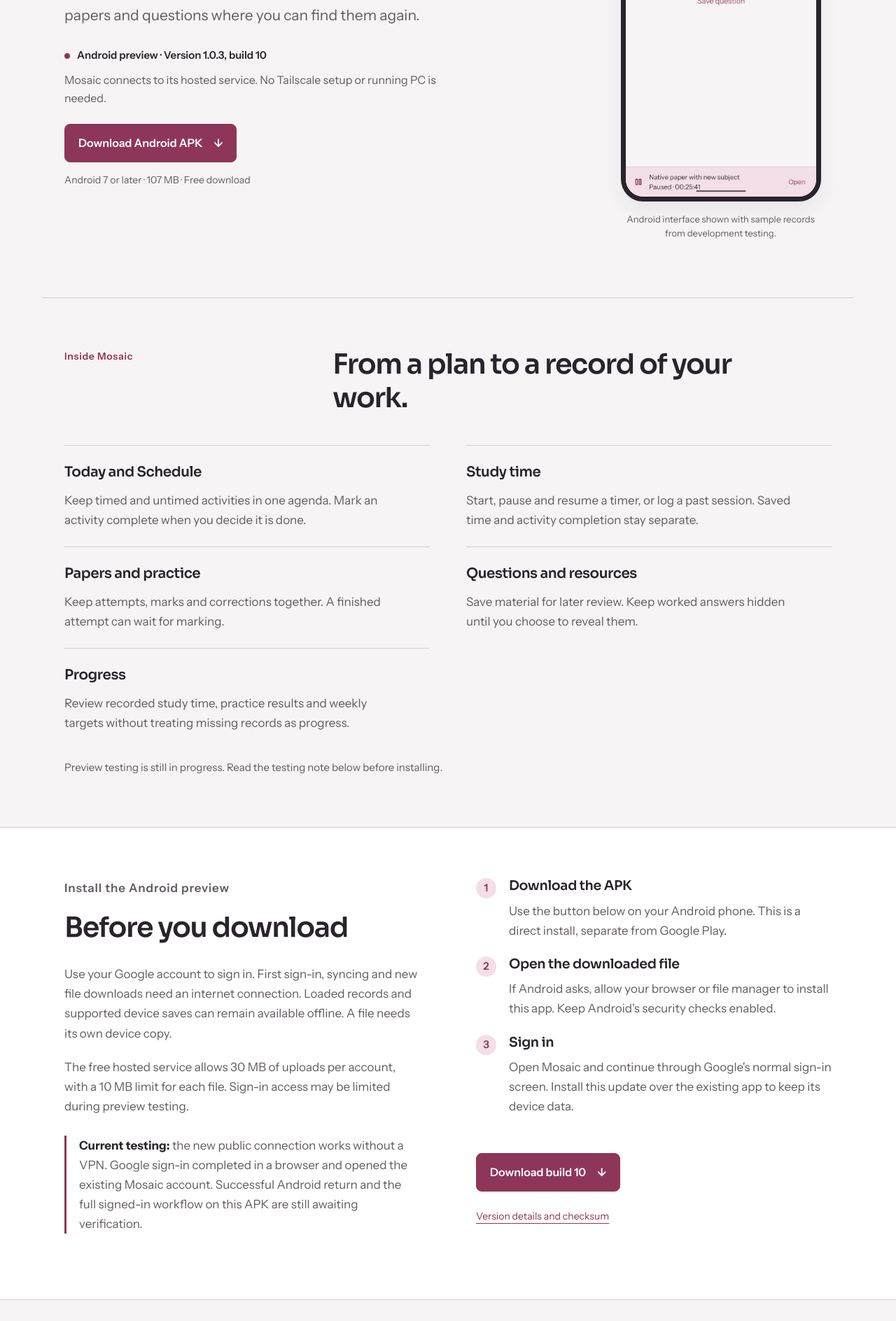
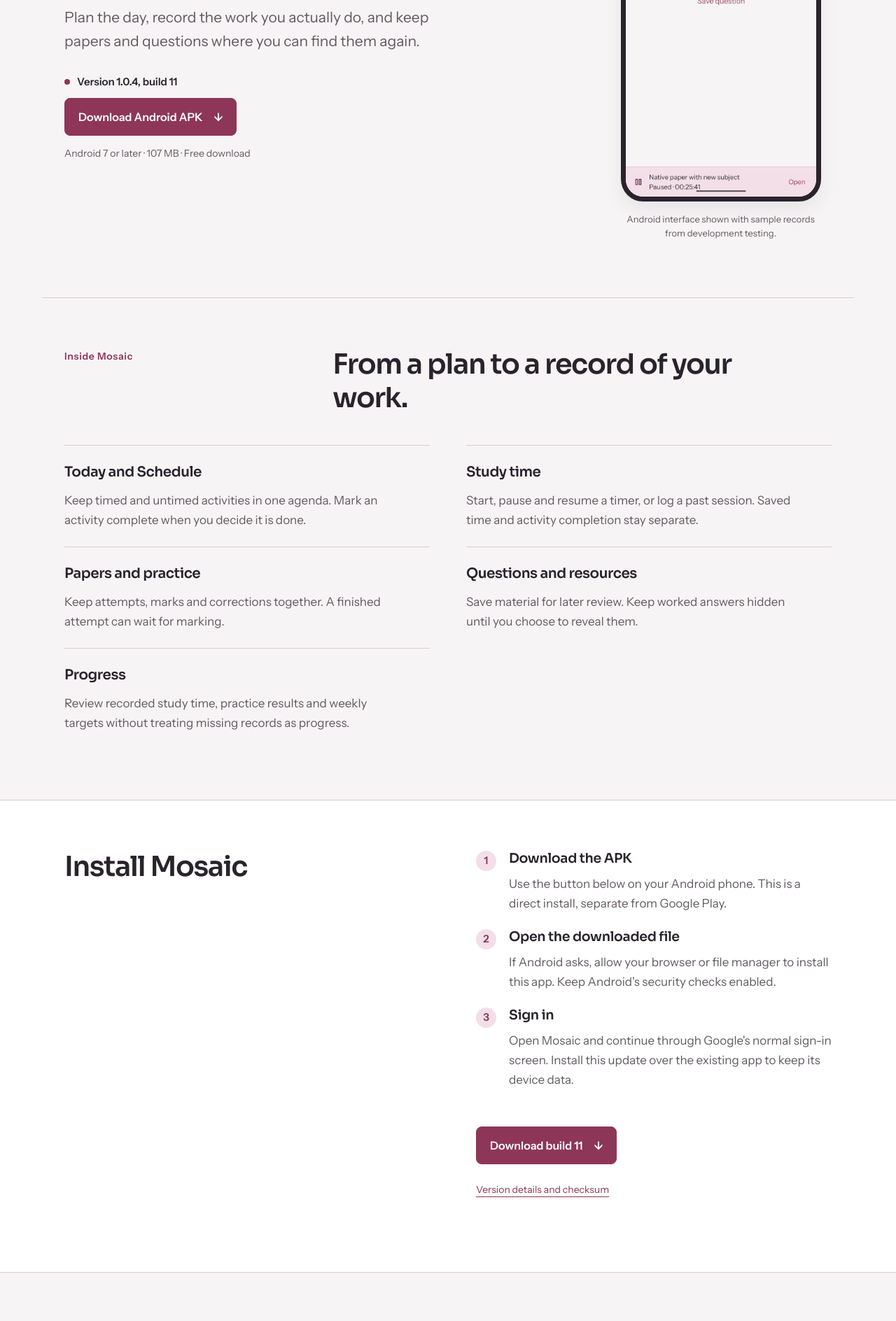
Before and after one commit to ZK04-alt/mosaic, a plain HTML site: page app/index.html in a window 1280 px wide. Shown: the part 511-2399 px from the top of the page at 70% size. Drawn offline with Linux system fonts and the light colour scheme.

Commit message:
Update Android download and simplify installation copy

```diff
--- a/app/index.html
+++ b/app/index.html
@@ -30,10 +30,9 @@
           <p class="eyebrow">Mosaic for Android</p>
           <h1 id="hero-title">Your studying,<br>kept together.</h1>
           <p class="intro">Plan the day, record the work you actually do, and keep papers and questions where you can find them again.</p>
-          <p class="availability"><span aria-hidden="true"></span>Android preview · Version 1.0.3, build 10</p>
-          <p class="access-note">Mosaic connects to its hosted service. No Tailscale setup or running PC is needed.</p>
+          <p class="availability"><span aria-hidden="true"></span>Version 1.0.4, build 11</p>
           <div class="actions">
-            <a class="button primary download" href="https://github.com/ZK04-alt/mosaic/releases/download/android-1.0.3-build10/Mosaic-1.0.3-build10.apk">Download Android APK <span aria-hidden="true">↓</span></a>
+            <a class="button primary download" href="https://github.com/ZK04-alt/mosaic/releases/download/android-1.0.4-build11/Mosaic-1.0.4-build11.apk">Download Android APK <span aria-hidden="true">↓</span></a>
           </div>
           <p class="fine">Android 7 or later · 107 MB · Free download</p>
         </div>
@@ -51,16 +50,11 @@
           <div><dt>Questions and resources</dt><dd>Save material for later review. Keep worked answers hidden until you choose to reveal them.</dd></div>
           <div><dt>Progress</dt><dd>Review recorded study time, practice results and weekly targets without treating missing records as progress.</dd></div>
         </dl>
-        <p class="scope-note">Preview testing is still in progress. Read the testing note below before installing.</p>
       </section>
       <section class="install-section" id="install" aria-labelledby="install-title">
         <div class="wrap install-grid">
           <div>
-            <p class="eyebrow">Install the Android preview</p>
-            <h2 id="install-title">Before you download</h2>
-            <p>Use your Google account to sign in. First sign-in, syncing and new file downloads need an internet connection. Loaded records and supported device saves can remain available offline. A file needs its own device copy.</p>
-            <p>The free hosted service allows 30 MB of uploads per account, with a 10 MB limit for each file. Sign-in access may be limited during preview testing.</p>
-            <p class="status-note"><strong>Current testing:</strong> the new public connection works without a VPN. Google sign-in completed in a browser and opened the existing Mosaic account. Successful Android return and the full signed-in workflow on this APK are still awaiting verification.</p>
+            <h2 id="install-title">Install Mosaic</h2>
           </div>
           <div class="install-steps">
             <ol>
@@ -68,8 +62,8 @@
               <li><h3>Open the downloaded file</h3><p>If Android asks, allow your browser or file manager to install this app. Keep Android's security checks enabled.</p></li>
               <li><h3>Sign in</h3><p>Open Mosaic and continue through Google's normal sign-in screen. Install this update over the existing app to keep its device data.</p></li>
             </ol>
-            <a class="button primary download" href="https://github.com/ZK04-alt/mosaic/releases/download/android-1.0.3-build10/Mosaic-1.0.3-build10.apk">Download build 10 <span aria-hidden="true">↓</span></a>
-            <p class="fine"><a href="https://github.com/ZK04-alt/mosaic/releases/tag/android-1.0.3-build10">Version details and checksum</a></p>
+            <a class="button primary download" href="https://github.com/ZK04-alt/mosaic/releases/download/android-1.0.4-build11/Mosaic-1.0.4-build11.apk">Download build 11 <span aria-hidden="true">↓</span></a>
+            <p class="fine"><a href="https://github.com/ZK04-alt/mosaic/releases/tag/android-1.0.4-build11">Version details and checksum</a></p>
           </div>
         </div>
       </section>
```
Also changed, not shown: app/BUILD.txt, 1 other file.
